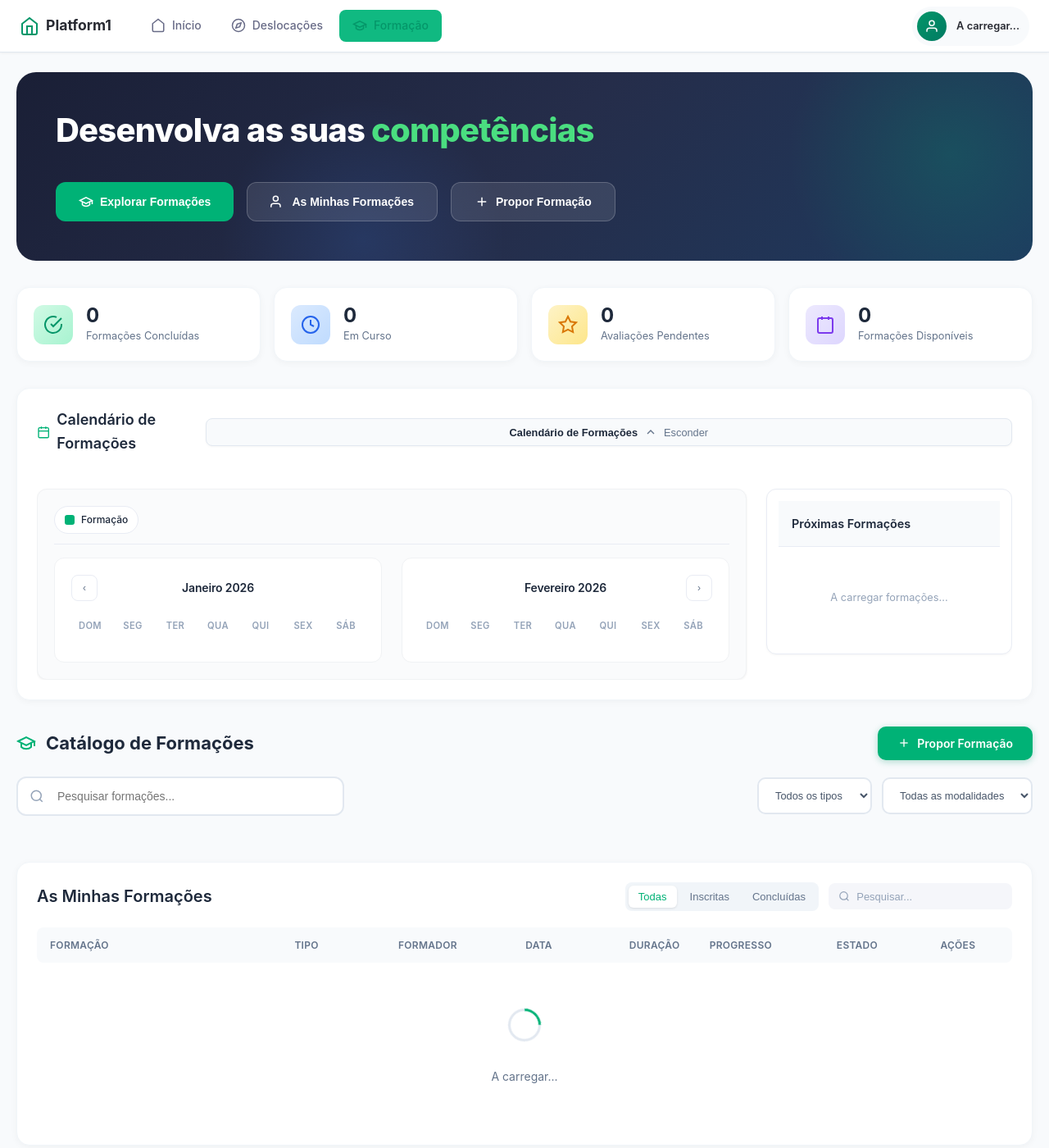
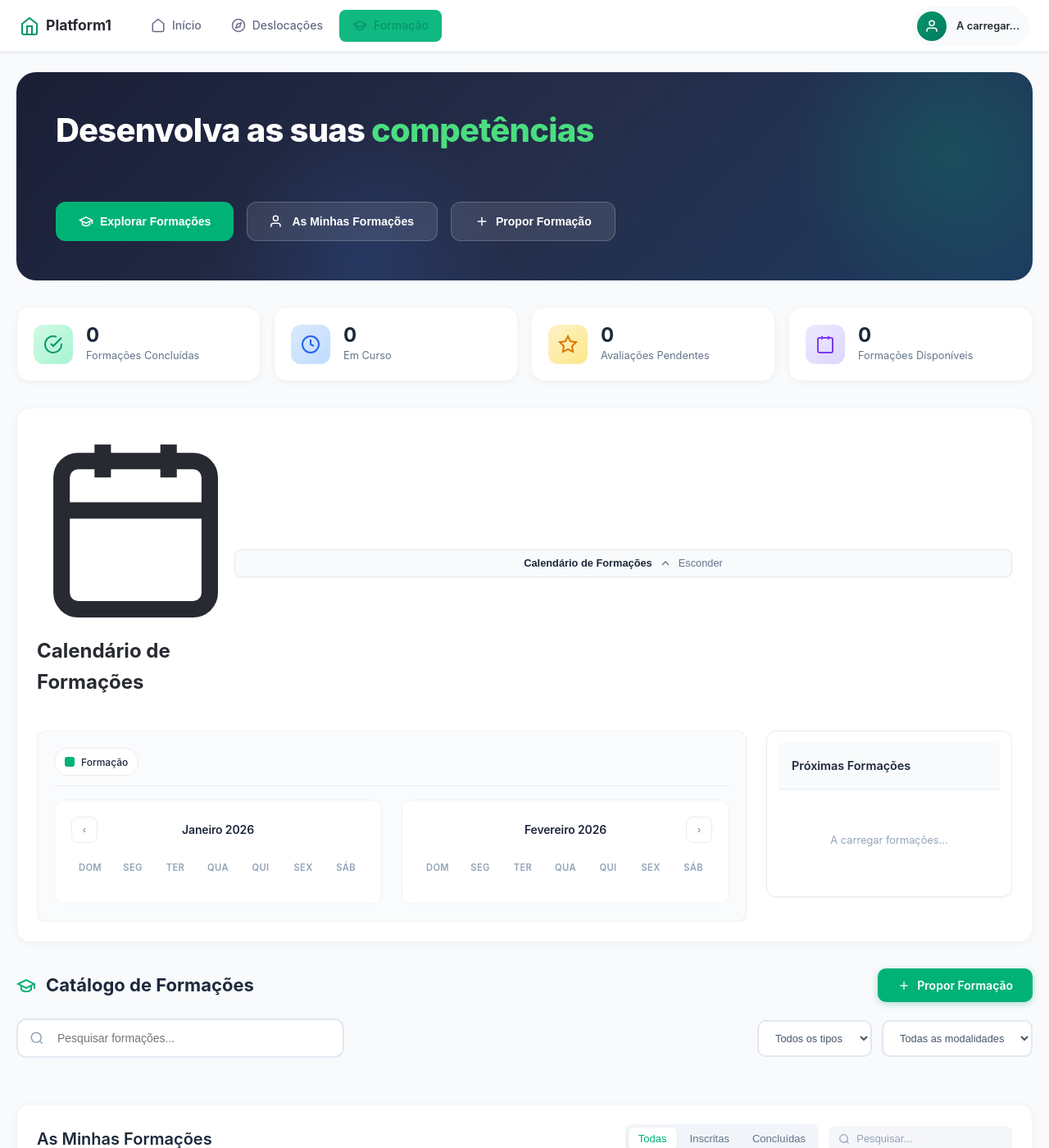
Before and after one commit to andrealmeida6/Platform1, a Jekyll site: the page built from formacao.html, in a window 1280 px wide and 1400 px high. Shown: the whole window at 82% size. Built offline with Jekyll 4.4.1, drawn with Linux system fonts in a browser that asks for light colours.

Commit message:
fix: hero-title margin 4rem, remove calendar-section-title

```diff
--- a/web-files/css/formacao.css
+++ b/web-files/css/formacao.css
@@ -59,7 +59,7 @@
   font-size: 2.5rem;
   font-weight: 800;
   line-height: 1.15;
-  margin-bottom: 2.5rem;
+  margin-bottom: 4rem;
   letter-spacing: -0.02em;
 }
 
@@ -174,22 +174,10 @@
 
 .calendar-section-header {
   display: flex;
-  justify-content: space-between;
+  justify-content: flex-end;
   align-items: center;
   margin-bottom: 1rem;
 }
-
-.calendar-section-title {
-  font-size: 1.125rem;
-  font-weight: 600;
-  color: #1e293b;
-  display: flex;
-  align-items: center;
-  gap: 0.5rem;
-  margin: 0;
-}
-
-.calendar-section-title svg { width: 20px; height: 20px; color: #00b276; }
 
 .calendar-toggle-btn {
   padding: 0.5rem 1rem;
@@ -545,6 +533,8 @@
   border: 1px solid #f1f5f9;
   transition: all 0.3s ease;
   cursor: pointer;
+  text-decoration: none;
+  display: block;
 }
 
 .course-card:hover {
```
